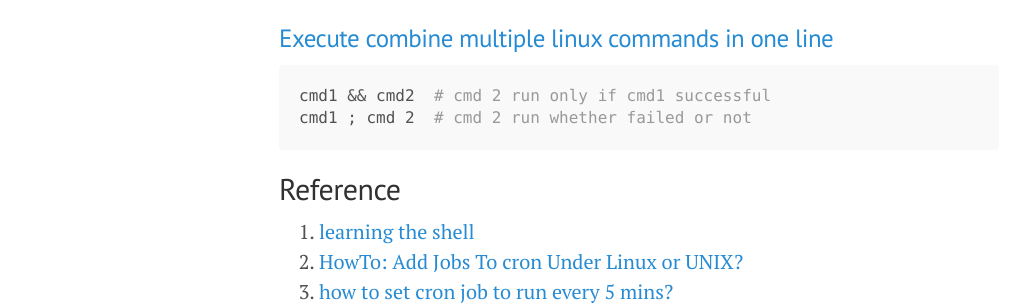
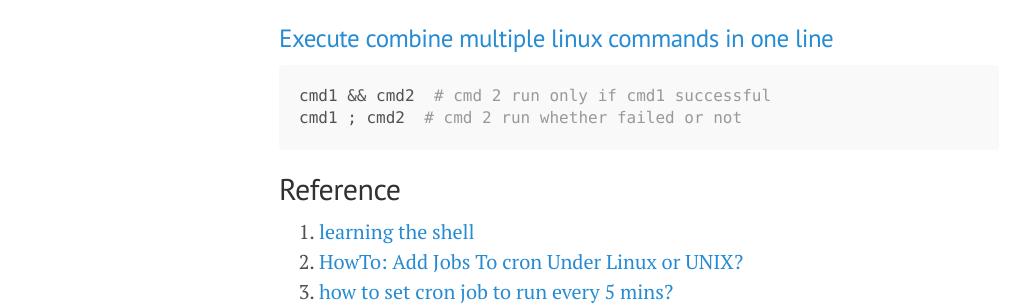
Before and after one commit to ibotdotout/ibotdotout.github.io, a Jekyll site: the page built from _posts/2014-06-27-unix.md, in a window 1280 px wide and 900 px high, scrolled down 4016 px. Shown: the part 152-458 px from the top of the window, without its empty margins (1-1028 px from the left). Built offline with Jekyll 4.4.1, drawn with Linux system fonts in a browser that asks for light colours; Markdown is read by kramdown in place of the engine named in the settings.

Commit message:
Update 2014-06-27-unix.md

````diff
--- a/_posts/2014-06-27-unix.md
+++ b/_posts/2014-06-27-unix.md
@@ -181,7 +181,7 @@ $ echo 'rm() { mkdir -p /tmp/rm; /bin/mv "$@" /tmp/rm; }' >> .zshrc
 
 ```sh
 cmd1 && cmd2  # cmd 2 run only if cmd1 successful
-cmd1 ; cmd 2  # cmd 2 run whether failed or not
+cmd1 ; cmd2  # cmd 2 run whether failed or not
 ```
 
 ## Reference
````
